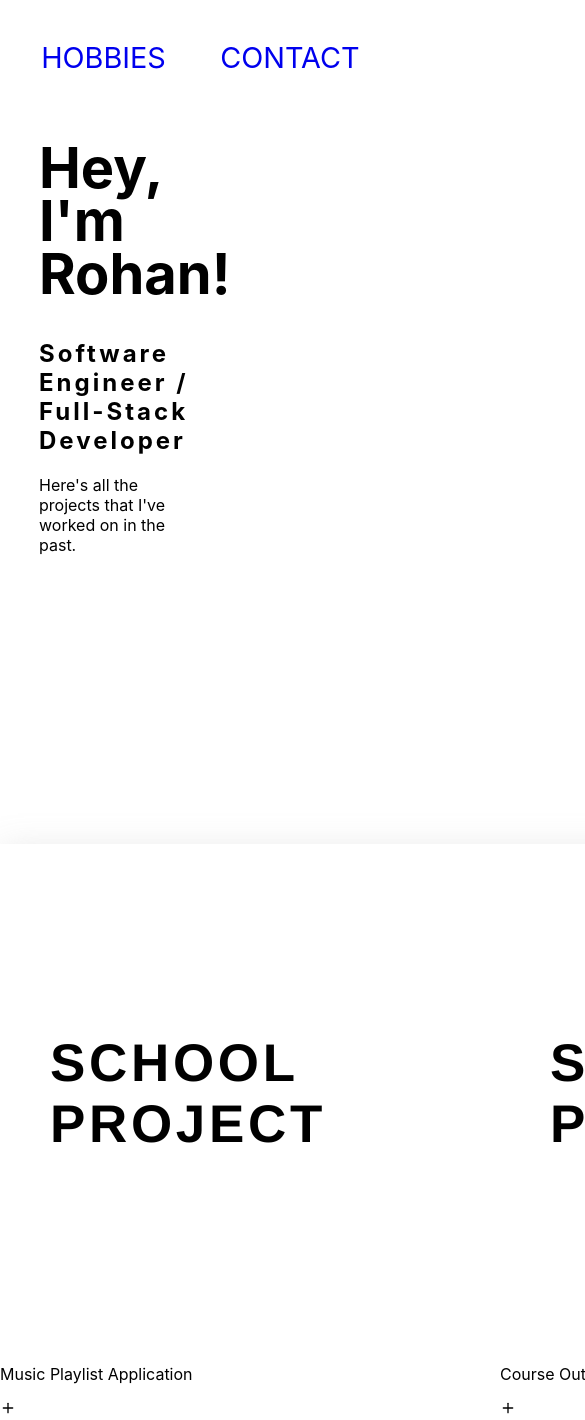
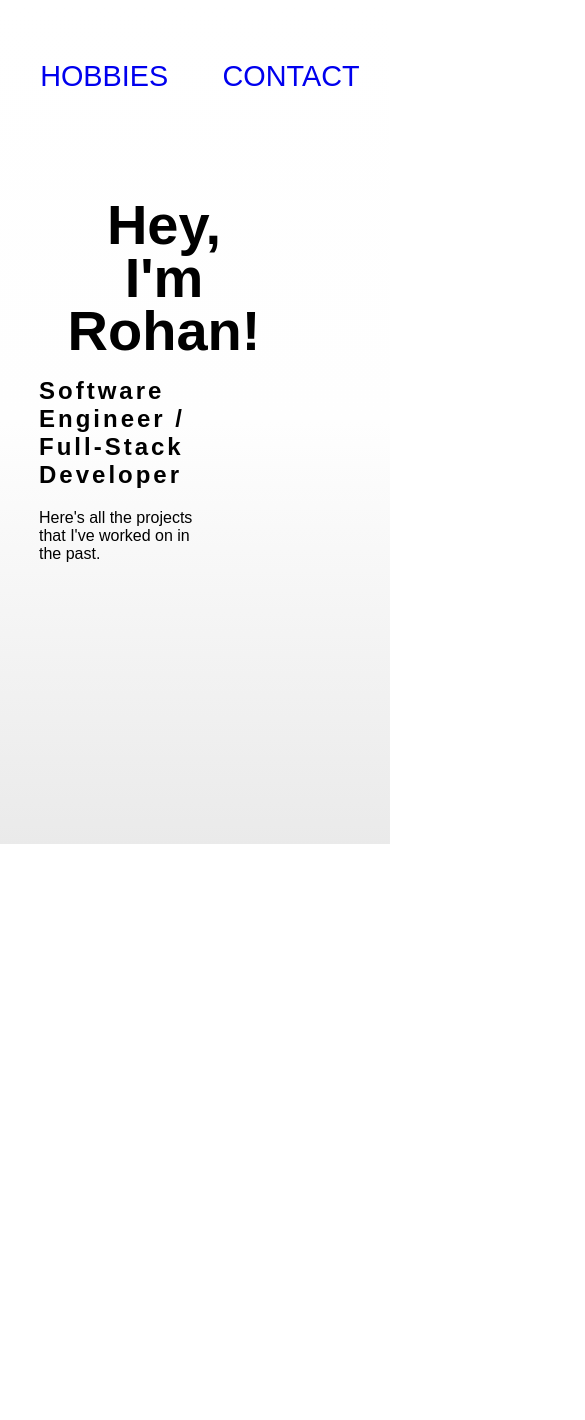
Before and after one commit to RoaringRohan/personal-portfolio, a React (Create React App) app: page / in a window 390 px wide. Shown: the top 1420 px of the page, 585 px wide, since content can reach past the window. After the commit the page ends 844 px from the top, so only its background shows below. Built offline with nearby package versions, Linux system fonts and the light colour scheme.

Commit message:
adjusted accordion component, instead of horizontal slider.

```diff
--- a/package.json
+++ b/package.json
@@ -9,7 +9,6 @@
     "animate.css": "^4.1.1",
     "react": "^18.2.0",
     "react-dom": "^18.2.0",
-    "react-icons": "^4.11.0",
     "react-router-dom": "^6.17.0",
     "react-scripts": "5.0.1",
     "sass": "^1.69.4",
--- a/src/components/Home/Projects/index.js
+++ b/src/components/Home/Projects/index.js
@@ -1,37 +1,58 @@
 import './index.scss';
 import React, { useState } from 'react';
 import { Data } from './data';
-import { FiPlus, FiMinus } from 'react-icons/fi';
 
 const Projects = () => {
-    const [clicked, setClicked] = useState(false);
+    return (
+        <div class="accordion">
 
-    const toggle = index => {
-        if (clicked === index) {
-            return setClicked(null);
-        }
+            <div class="box a1">
+                <div class="image_1">
+                    <div class="text">
+                        <h2>Lorem Ipsum</h2>
+                        <p>
+                            Lorem ipsum dolor sit amet, consectetur adipiscing elit.
+                            Vestibulum iaculis nisl sed dictum aliquam.
+                        </p>
+                    </div>
+                </div>
+            </div>
 
-        setClicked(index);
-    };
+            <div class="box a2">
+                <div class="image_2">
+                    <div class="text">
+                        <h2>Lorem Ipsum</h2>
+                        <p>
+                            Lorem ipsum dolor sit amet, consectetur adipiscing elit.
+                            Vestibulum iaculis nisl sed dictum aliquam.
+                        </p>
+                    </div>
+                </div>
+            </div>
 
-    return (
-        <div className="projects-container">
-            {Data.map((item, index) => {
-                return (
-                    <>
-                    <div className='wrap' onClick={() => toggle(index)} key={index}>
-                        <img src={item.picture} alt="Project Visual" />
-                        <p>{item.projectName}</p>
-                        <span>{clicked === index ? <FiMinus /> : <FiPlus />}</span>
+            <div class="box a3">
+                <div class="image_3">
+                    <div class="text">
+                        <h2>Lorem Ipsum</h2>
+                        <p>
+                            Lorem ipsum dolor sit amet, consectetur adipiscing elit.
+                            Vestibulum iaculis nisl sed dictum aliquam.
+                        </p>
                     </div>
-                    {clicked === index ? (
-                        <div className='dropdown'>
-                            <p>{item.answer}</p>
-                        </div>
-                    ) : null}
-                    </>
-                );
-            })}
+                </div>
+            </div>
+
+            <div class="box a4">
+                <div class="image_4">
+                    <div class="text">
+                        <h2>Lorem Ipsum</h2>
+                        <p>
+                            Lorem ipsum dolor sit amet, consectetur adipiscing elit.
+                            Vestibulum iaculis nisl sed dictum aliquam.
+                        </p>
+                    </div>
+                </div>
+            </div>
         </div>
     );
 }
--- a/src/components/Home/Projects/index.scss
+++ b/src/components/Home/Projects/index.scss
@@ -1,42 +1,81 @@
-.projects-container {
-
+html {
+    height: 100vh;
+}
+body {
+    padding: 0;
+    margin: 0;
+    font-family: 'Fjalla One', sans-serif;
+    background: linear-gradient( #fff, #fefefe, #eaeaea);
+}
+.accordion {
+    max-width: 990px;
+    background: rgba(0, 0, 0, 0.10);
+    height: 300px;
+    margin: 20px auto;
+    display: flex;
+    box-shadow: 0px 20px 30px rgba(0, 0, 0, 0.47);
+    flex-direction: row;
+    cursor: pointer;
+    margin-bottom: 100px;
+}
+.box {
+    position: relative;
+    height: 100%;
+    flex: 1;
+    background-position: left;
+    background-size: cover;
+    transition: .7s;
+    box-shadow: 0px 20px 30px rgba(0, 0, 0, 0.47);
+}
+.box:hover{
+    flex: 7;
+    height: 400px;
+}
+.a1 {
+    background-image: url("https://images.pexels.com/photos/1516654/pexels-photo-1516654.jpeg?auto=compress&cs=tinysrgb&dpr=2&h=750&w=1260");
+}
+.a2 {
+    background-image: url("https://images.pexels.com/photos/1056555/pexels-photo-1056555.jpeg?auto=compress&cs=tinysrgb&dpr=2&h=750&w=1260")
+}
+.a3 {
+    background-image: url("https://images.pexels.com/photos/129207/pexels-photo-129207.jpeg?auto=compress&cs=tinysrgb&dpr=2&h=750&w=1260");
+    color: #fff;
+}
+.a4 {
+    background-image: url("https://images.pexels.com/photos/240038/pexels-photo-240038.jpeg?auto=compress&cs=tinysrgb&dpr=2&h=750&w=1260");
+    color: #fff;
+}
+p {
+    font-weight: normal;
+    font-family: 'Exo 2', sans-serif;
+}
+.text {
     position: absolute;
-    top: 100%;
-    box-shadow: 2px 10px 35px 1px rgba(153, 153, 153, 0.3);
-    display: flex;
-
-    wrap {
-        background: #272727;
-        color: #fff;
-        display: flex;
-        justify-content: space-between;
-        align-items: center;
-        width: 100%;
-        text-align: center;
-        cursor: pointer;
-
-        h1 {
-            padding: 2rem;
-            font-size: 2rem;
-        }
-
-        span {
-            margin-right: 1.5rem;
-        }
+    bottom: 0;
+    opacity: 0;
+    padding: 10px;
+}
+.box:hover .text{
+    opacity:1;
+}
+h1 {
+    width: 250px;
+    text-align: center;
+    margin: 100px auto 20px auto;
+}
+@media screen and (max-width: 800px){
+    body{
+        margin: 0;
     }
-
-    dropdown {
-        background: #1c1c1c;
-        color: #00ffb9;
-        width: 100%;
-        height: 100px;
-        justify-content: center;
-        align-items: center;
-        border-bottom: 1px solid #00ffb9;
-        border-top: 1px solid #00ffb9;
-
-        p {
-            font-size: 2rem;
-        }
+    .accordion {
+        flex-direction: column;
+        height: 700px;
+        box-shadow: none;
+    }
+    .box {
+        box-shadow: none;
+    }
+    .box:hover {
+        flex: 7;
     }
 }
```
Also changed, not shown: 1 other file (tests, documents, lock files or other folders).
